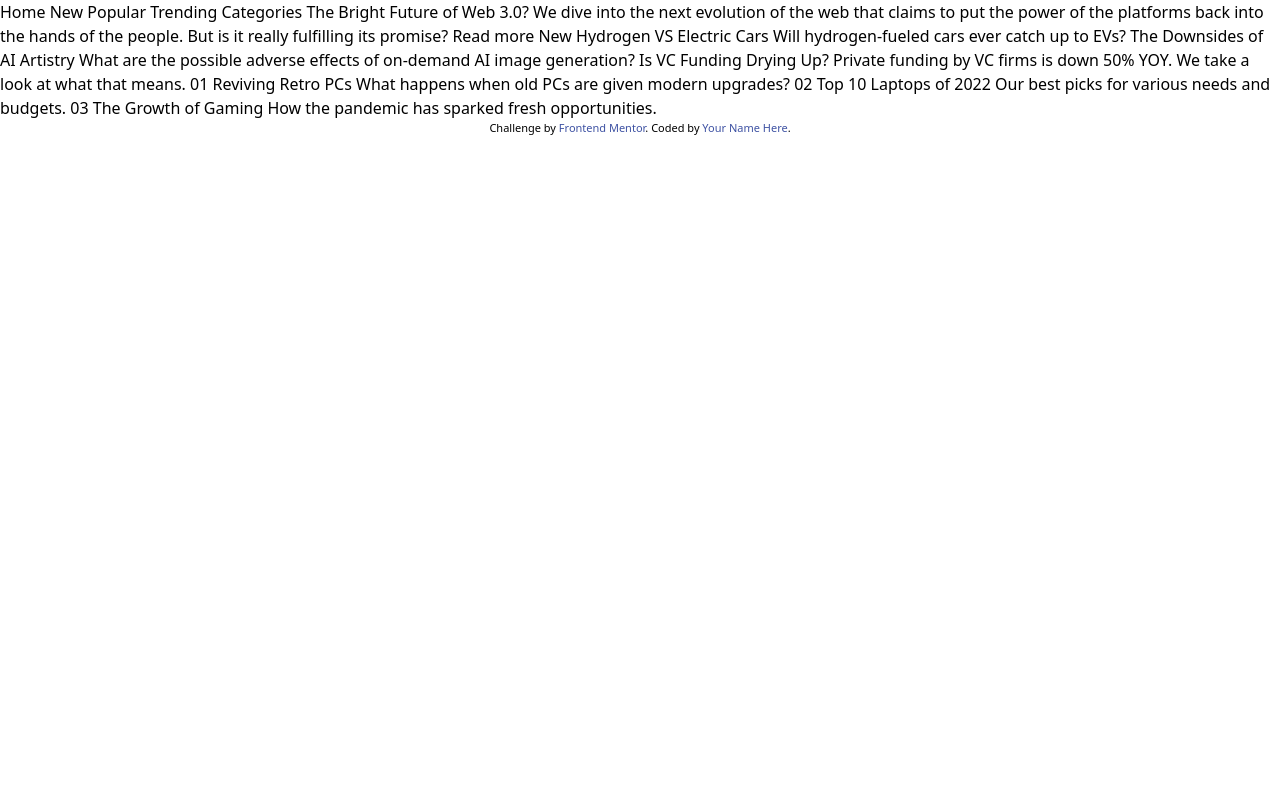
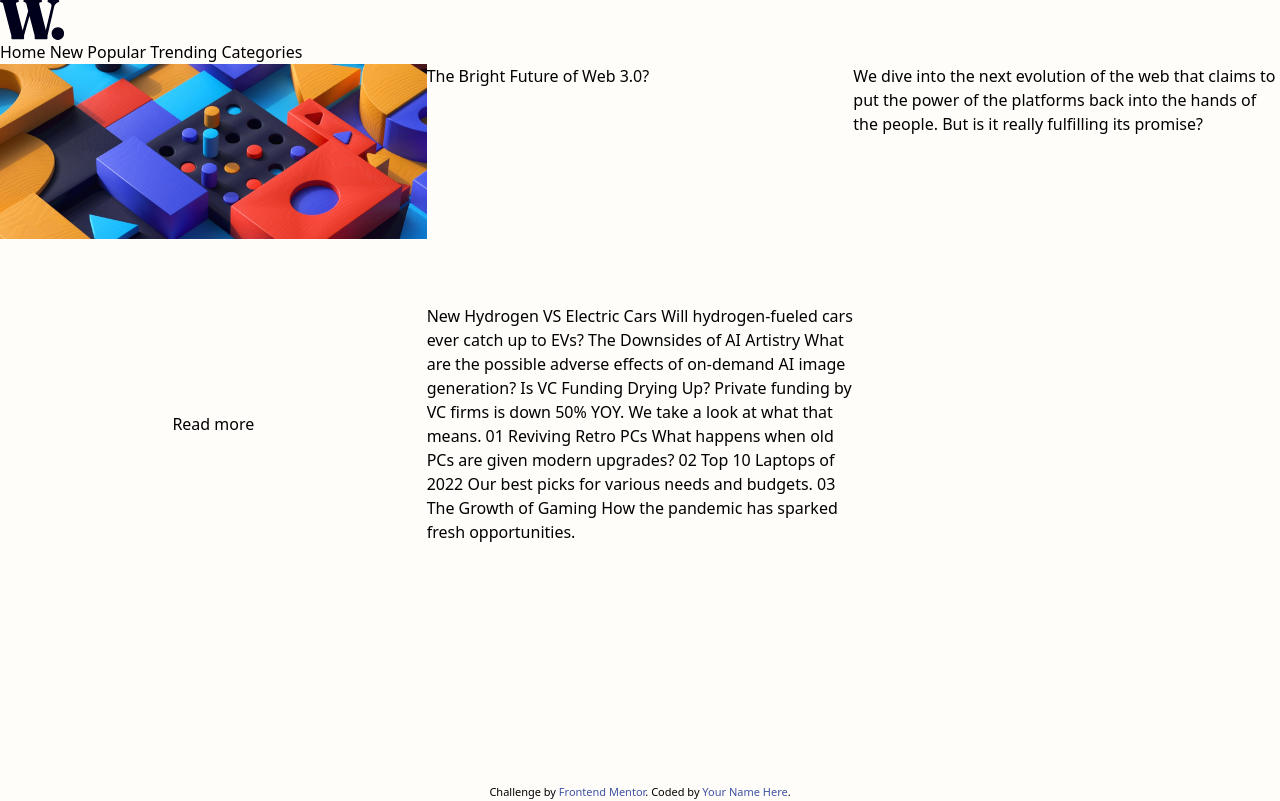
Before and after one commit to Jonee2/FEM-homepage, a plain HTML site: page index.html in a window 1280 px wide. Drawn offline with nearby package versions, Linux system fonts and the light colour scheme.

Commit message:
started project

```diff
--- a/index.html
+++ b/index.html
@@ -11,19 +11,25 @@
 <link rel="stylesheet" href="styles.css">
 </head>
 <body>
+  <nav>
+    <img src="assets/images/logo.svg" alt="logo">
+ <ul>
+  <li>Home</li>
+  <li>New</li>
+  <li>Popular</li>
+  <li>Trending</li>
+  <li>Categories</li>
+</ul>
+</nav>
+<main>
+  <div id="blocksdiv">
+    <img height="700" width="700" class="" src="assets/images/image-web-3-desktop.jpg" alt="blocks">
+  </div>
+    <h1>The Bright Future of Web 3.0?</h1>
 
-  Home
-  New
-  Popular
-  Trending
-  Categories
-
-  The Bright Future of Web 3.0?
-
-  We dive into the next evolution of the web that claims to put the power of the platforms back into the hands of the people.
-  But is it really fulfilling its promise?
-
-  Read more
+  <p>We dive into the next evolution of the web that claims to put the power of the platforms back into the hands of the people.
+  But is it really fulfilling its promise?</p>
+   <button>Read more</button>
 
   New
 
@@ -47,7 +53,7 @@
   03
   The Growth of Gaming
   How the pandemic has sparked fresh opportunities.
-
+  </main>
   <div class="attribution">
     Challenge by <a href="https://www.frontendmentor.io?ref=challenge" target="_blank">Frontend Mentor</a>.
     Coded by <a href="#">Your Name Here</a>.
--- a/styles.css
+++ b/styles.css
@@ -6,3 +6,18 @@
 .attribution a {
     color: hsl(228, 45%, 44%);
 }
+body{
+    background-color: hsl(36, 100%, 99%);
+    height: 100vh;
+}
+
+main{
+    display: grid;
+    grid-template-columns: 1fr 1fr 1fr;
+    grid-template-rows: 1fr 1fr 1fr;
+}
+
+ul li{
+    display: inline-block;
+    text-align: end;
+}
```
